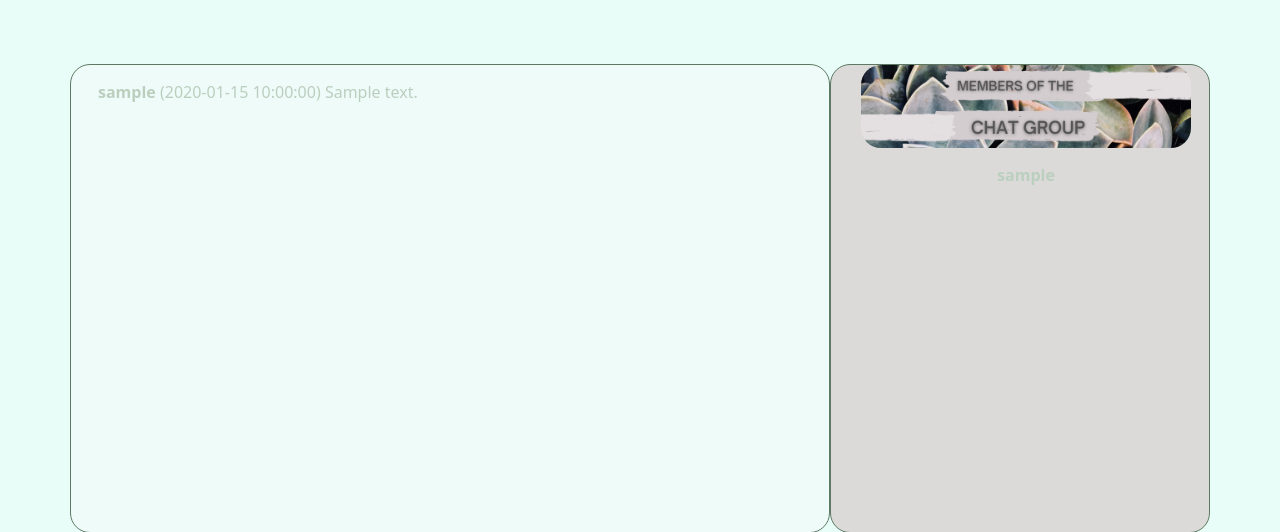
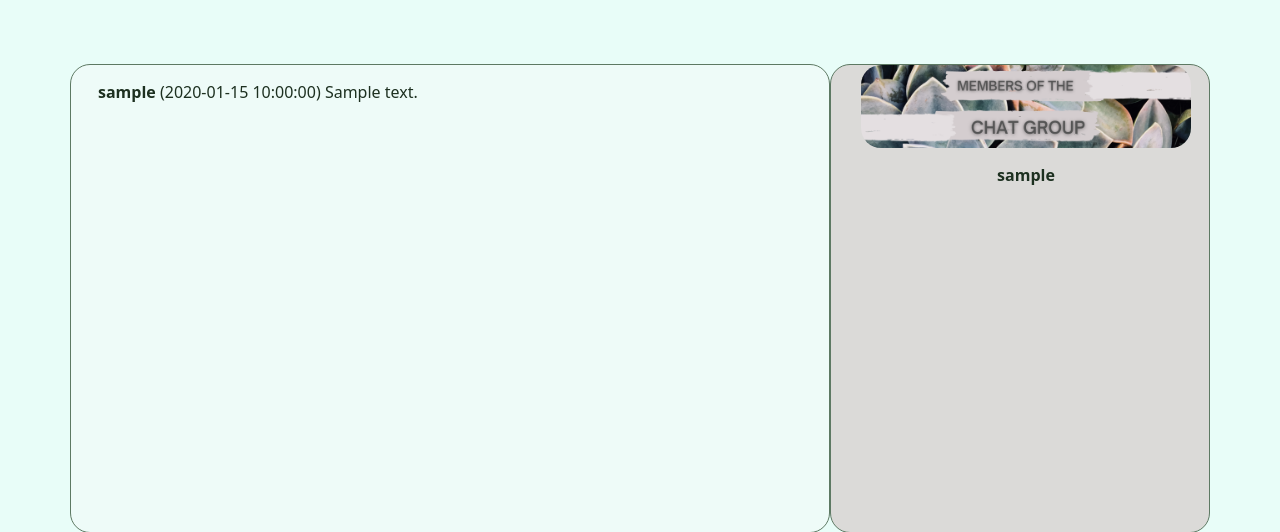
Before and after one commit to EleaSimplon/MiniChat, a PHP site: page / in a window 1280 px wide. Shown: the part 251-783 px from the top of the page. Run offline with PHP 8.4, Linux system fonts and the light colour scheme; tables that the repository leaves empty or names only in its code hold one stand-in row (values such as "Sample post"); some libraries are stand-ins or nearby versions.

Commit message:
FinalOne

```diff
--- a/CSS/_scroll.scss
+++ b/CSS/_scroll.scss
@@ -1,7 +1,7 @@
 /* SCROLL MESSAGES OVERFLOW */
 
 #overflowTest {
-    color: #bbcfbf;
+    color: #1d3020;
     padding: 15px;
     width: auto;
     height: 30vw;
--- a/CSS/main.css
+++ b/CSS/main.css
@@ -76,7 +76,7 @@
 
 /* SCROLL MESSAGES OVERFLOW */
 #overflowTest {
-  color: #bbcfbf;
+  color: #1d3020;
   padding: 15px;
   width: auto;
   height: 30vw;
```
